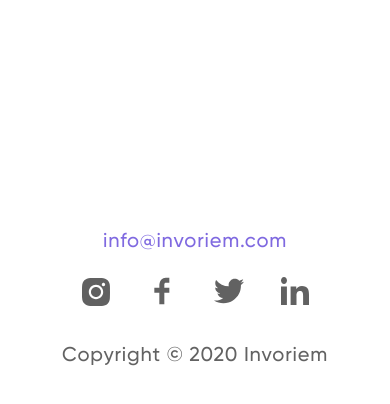
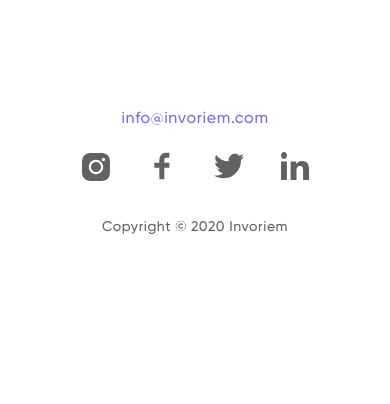
Before and after one commit to Mailerino/Invoriem-layout, a plain HTML site: page index.html in a window 390 px wide. Shown: the part 1904-2308 px from the top of the page. After the commit the page ends 2180 px from the top, so only its background shows below. Drawn offline with nearby package versions, Linux system fonts and the light colour scheme.

Commit message:
Footer text fix

```diff
--- a/styles/sections/footer.css
+++ b/styles/sections/footer.css
@@ -74,6 +74,13 @@
         column-gap: 24px;
     }
     .footer_email > a{
+        font-size: 16px;
         color: var(--color-cobalt-dark);
     }
+    .footer {
+        padding: 40px 0 40px;
+    }
+    .footer__copyright {
+        font-size: 14px;
+    }
 }
```
Also changed, not shown: js/main.js (+6 -3 lines).
